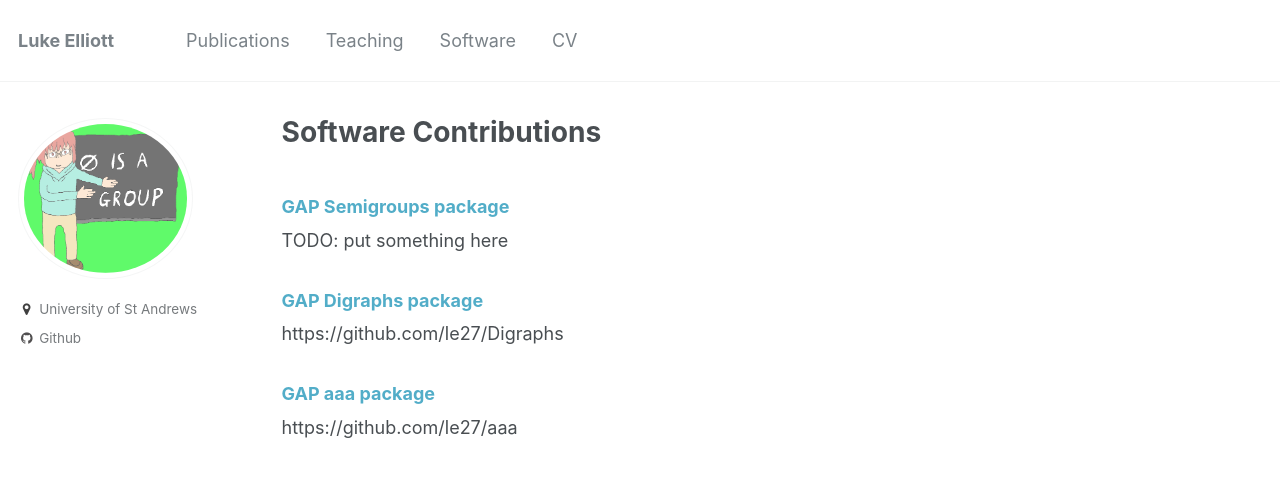
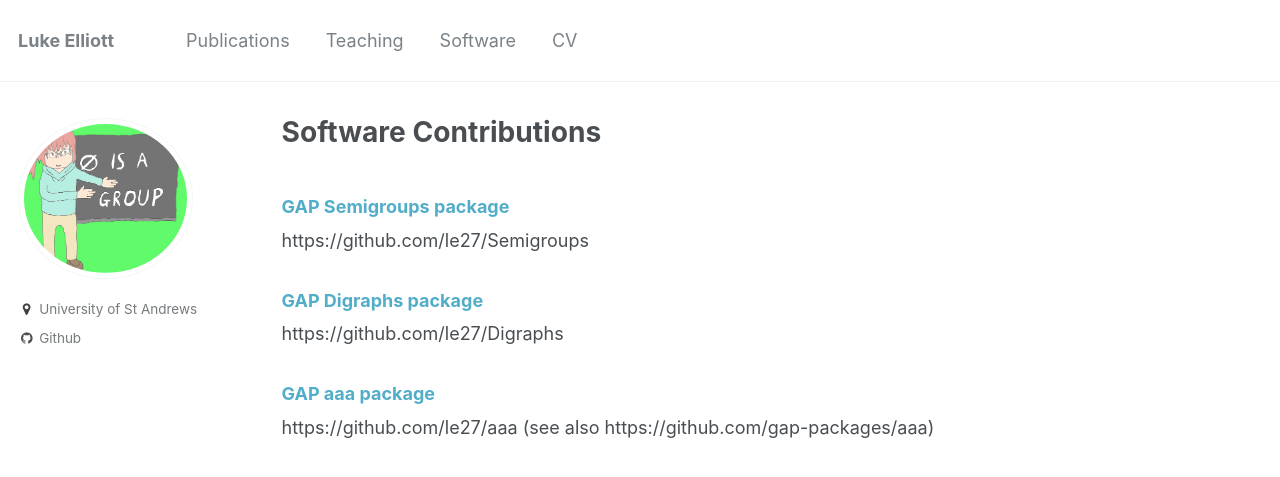
Before and after one commit to le27/L-Elliott, a Jekyll site: the page built from _pages/software.md, in a window 1280 px wide. Shown: the top 477 px of the page. Built offline with Jekyll 4.4.1, drawn with Linux system fonts in a browser that asks for light colours.

Commit message:
Update software.md

```diff
--- a/_pages/software.md
+++ b/_pages/software.md
@@ -5,10 +5,11 @@ author_profile: true
 ---
 
 ### [GAP Semigroups package](http://www.gap-system.org/Packages/semigroups.html)
-TODO: put something here
+https://github.com/le27/Semigroups
 
 ### [GAP Digraphs package](http://www.gap-system.org/Packages/digraphs.html)
 https://github.com/le27/Digraphs
 
 ### [GAP aaa package](https://github.com/ffloresbrito/aaa)
 https://github.com/le27/aaa
+(see also https://github.com/gap-packages/aaa)
```
